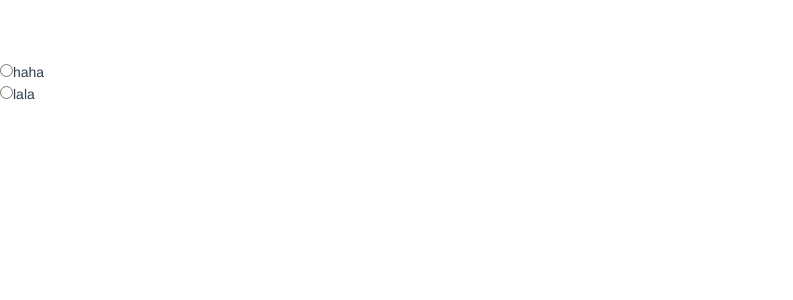
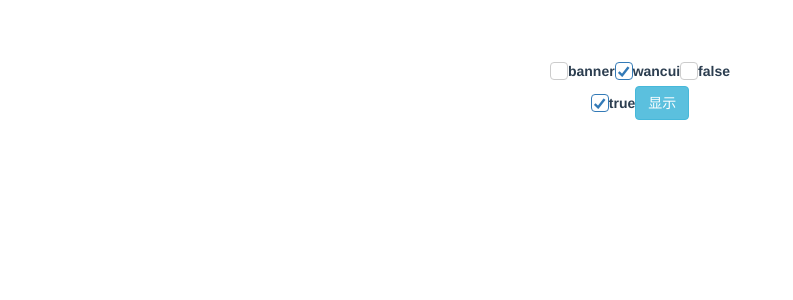
Before and after one commit to cander0815/vue-bootstarp-cander, a Vue app: page / in a window 1280 px wide. Shown: the top 300 px of the page, without its empty margins (0-793 px from the left). Built offline with nearby package versions, Linux system fonts and the light colour scheme.

Commit message:
创建单选框,完成基本单选框

```diff
--- a/src/App.vue
+++ b/src/App.vue
@@ -1,7 +1,12 @@
 <template>
   <div id="app">
-   <c-radio>haha</c-radio>
-   <c-radio>lala</c-radio>
+    <c-checkbox-group v-model="cg">
+      <c-checkbox label="haha">banner</c-checkbox>
+      <c-checkbox label="lala">wancui</c-checkbox>
+      <c-checkbox :label="false"></c-checkbox>
+    </c-checkbox-group>
+    <c-checkbox v-model="hehe">{{hehe}}</c-checkbox>
+    <c-button type="info" @click="aa">显示</c-button>
   </div>
 </template>
 
@@ -9,7 +14,7 @@
   import cButton from './components/button';
   import cIcon from './components/icon';
   import cCheckbox from './components/checkbox';
-  import cRadio from './components/radio';
+
   export default {
     name: 'app',
     data () {
@@ -24,8 +29,7 @@
       cIcon,
       cButtonGroup: cButton.Item,
       cCheckbox,
-      cCheckboxGroup: cCheckbox.Item,
-      cRadio
+      cCheckboxGroup: cCheckbox.Item
     },
     methods: {
       aa () {
--- a/src/components/radio/index.js
+++ /dev/null
@@ -1,4 +0,0 @@
-import radio from './radio.vue';
-import radioGroup from './radioGroup.vue';
-radio.Item = radioGroup;
-export default radio;
--- a/src/components/radio/radio.vue
+++ /dev/null
@@ -1,41 +0,0 @@
-<template>
-  <div class="c-radio-wrap" @click="showV">
-    <input type="radio" ref="radioElem" class="c-radio-elem">
-    <span class="c-radio-text">
-      <slot></slot>
-    </span>
-  </div>
-</template>
-
-<script>
-  export default {
-    props: {
-      label: {
-        type: [Boolean, String, Number],
-        default: false
-      }
-    },
-    data () {
-      return {};
-    },
-    methods: {
-      showV () {
-        console.log(1);
-//        this.$refs.radioElem.checked = !this.$refs.radioElem.checked;
-      }
-    }
-  };
-</script>
-
-<style lang="less">
-  .c-radio-wrap{
-    position: relative;
-    overflow: hidden;
-    text-align: left;
-    .c-radio-elem {
-      position: relative;
-      top:0;
-      left:0;
-    }
-  }
-</style>
```
Also changed, not shown: src/components/radio/radioGroup.vue (deleted, +0 -11 lines).
